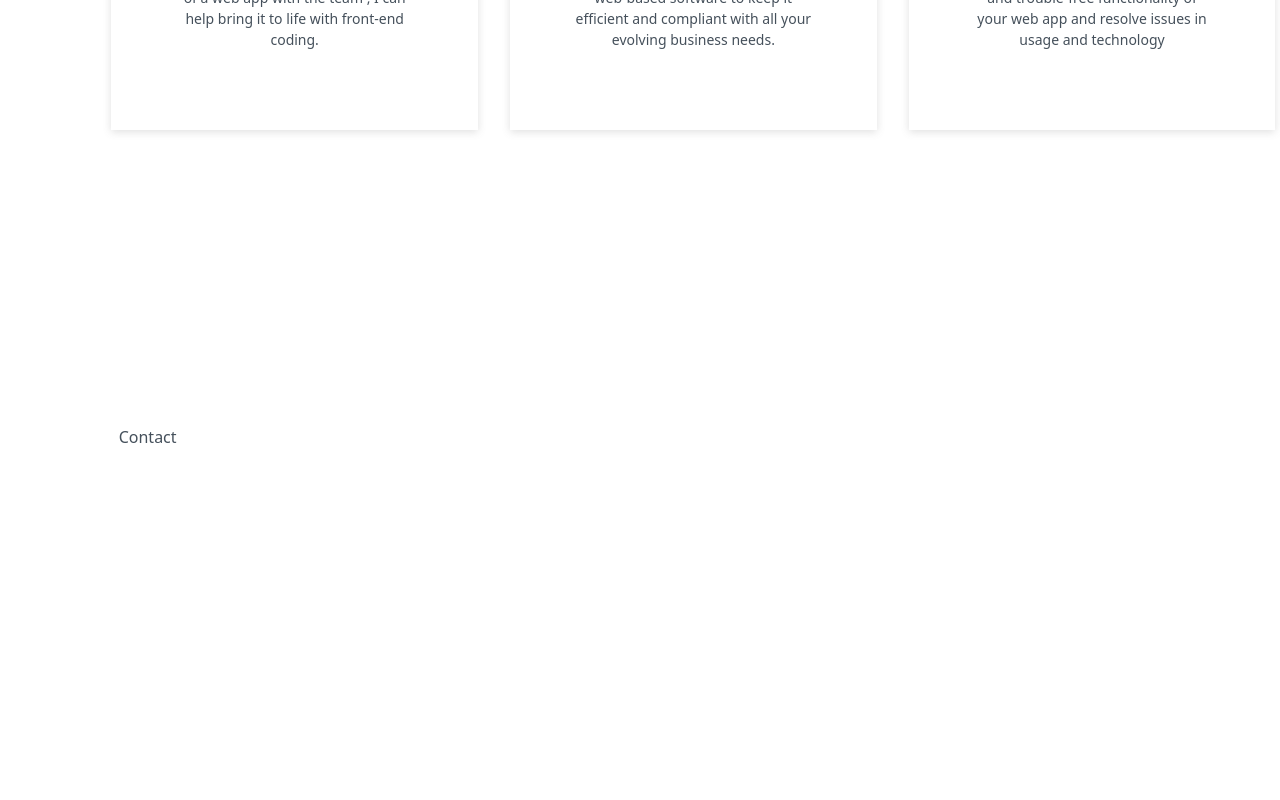
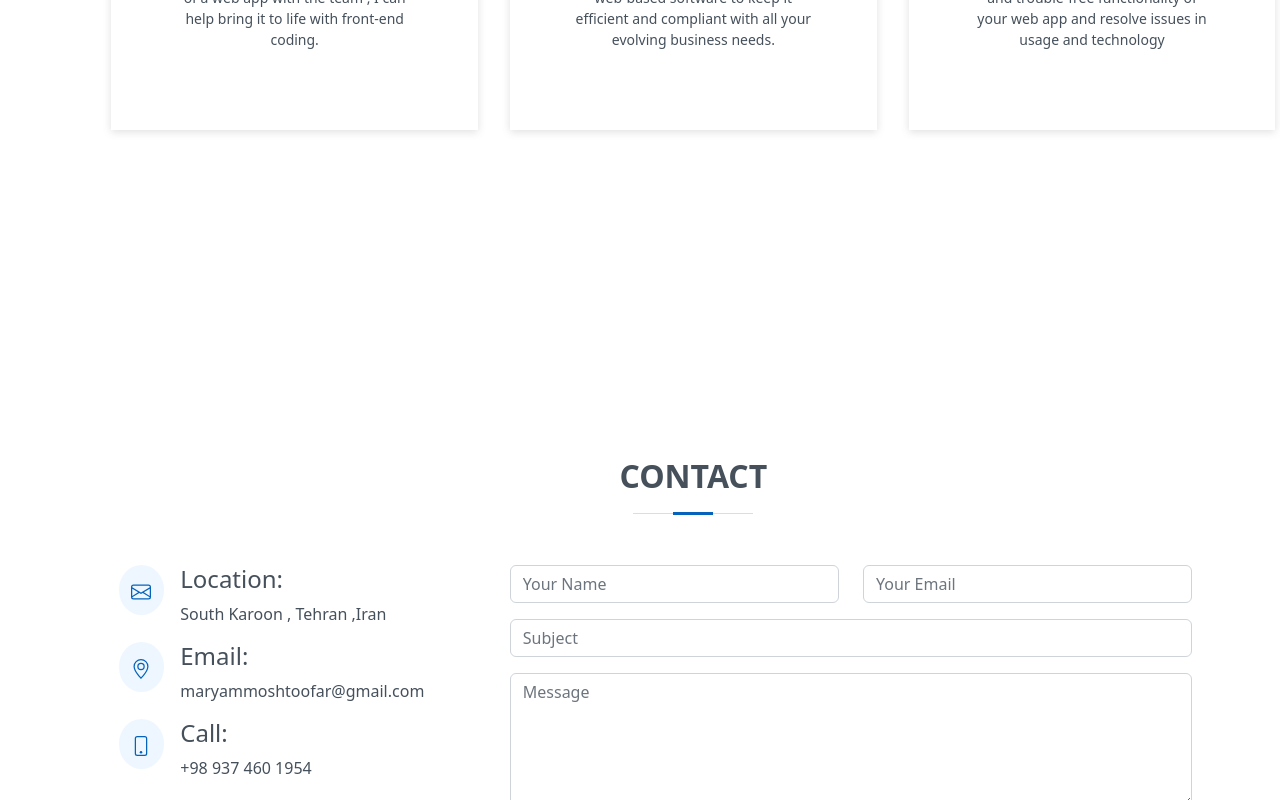
Before and after one commit to maryammoshtoofar/maryammoshtoofar.github.io, a React (Create React App) app: page / in a window 1280 px wide. Shown: the part 2775-3575 px from the top of the page. Before the commit the page ends 3224 px from the top, so only its background shows below. Built offline with nearby package versions, Linux system fonts and the light colour scheme.

Commit message:
UI:add contact section

```diff
--- a/src/assets/styles/custom.scss
+++ b/src/assets/styles/custom.scss
@@ -210,3 +210,42 @@ body {
     font-size: 14px;
   }
 }
+
+.contact {
+  form {
+    display: flex;
+    flex-direction: column;
+    width: 90%;
+    gap: 1rem;
+  }
+
+  .message {
+    display: none;
+  }
+
+  .button-container {
+    margin: auto;
+  }
+
+  button {
+    background-color: $prime-color;
+    padding: 0.5rem 2rem;
+    border-radius: 2rem;
+  }
+
+  .icon-container {
+    background-color: $icon-bg;
+    color: $prime-color;
+    border-radius: 50%;
+    padding: 0.8rem;
+    transition: all 0.5s ease-in-out;
+    &:hover {
+      background-color: $prime-color;
+      color: $white;
+    }
+  }
+  .info {
+    display: flex;
+    gap: 1rem;
+  }
+}
--- /dev/null
+++ b/src/assets/styles/variables.css
@@ -0,0 +1 @@
+/*# sourceMappingURL=variables.css.map */
--- a/src/assets/styles/variables.scss
+++ b/src/assets/styles/variables.scss
@@ -2,6 +2,7 @@ $prime-color: #0563bb;
 $faded-bg: #f2f3f5;
 $text-color: #45505b;
 $white: #fff;
+$icon-bg:#eef7ff;
 $heading-sizze: 50px;
 $height: 50px;
 $accentColor: $prime-color;
--- a/src/sections/about/components/personalDetails.js
+++ b/src/sections/about/components/personalDetails.js
@@ -4,7 +4,7 @@ const PersonalDetails = () => {
   const iconSize = 18;
   const PersonalInfo = {
     Birthday: "27 March 1995",
-    Phone: "+989374601954",
+    Phone: "+98 937 460 1954",
     City: "Tehran",
     Email: "maryammoshtoofar@gmail.com",
     Freelance: "Available",
--- a/src/sections/contact/contact.js
+++ b/src/sections/contact/contact.js
@@ -1,5 +1,113 @@
+import { Col, Row, Button } from "react-bootstrap";
+import { GeoAlt, Envelope, Phone } from "react-bootstrap-icons";
 const Contact = () => {
-  return <div>Contact</div>;
+  const iconSize = 20;
+  const contactInfo = {
+    Location: "South Karoon , Tehran ,Iran",
+    Email: "maryammoshtoofar@gmail.com",
+    Call: "+98 937 460 1954",
+  };
+  const { Location, Email, Call } = contactInfo;
+  return (
+    <section className="section contact">
+      <div className="section-title">
+        <h2>Contact</h2>
+      </div>
+      <Row>
+        <Col className="infos" xs={4}>
+          <div className="info">
+            <div>
+              <div className="icon-container">
+                <Envelope size={iconSize} />
+              </div>
+            </div>
+            <div>
+              <h4>Location:</h4>
+              <p>{Location}</p>
+            </div>
+          </div>
+          <div className="info">
+            <div>
+              <div className="icon-container">
+                <GeoAlt size={iconSize} />
+              </div>
+            </div>
+            <div>
+              <h4>Email:</h4>
+              <p>{Email}</p>
+            </div>
+          </div>
+          <div className="info">
+            <div>
+              <div className="icon-container">
+                <Phone size={iconSize} />
+              </div>
+            </div>
+            <div>
+              <h4>Call:</h4>
+              <p>{Call}</p>
+            </div>
+          </div>
+        </Col>
+        <Col>
+          <form
+            action="forms/contact.php"
+            method="post"
+            role="form"
+            className="php-email-form"
+          >
+            <Row>
+              <Col>
+                <input
+                  type="text"
+                  name="name"
+                  className="form-control"
+                  id="name"
+                  placeholder="Your Name"
+                  required
+                />
+              </Col>
+              <Col>
+                <input
+                  type="email"
+                  className="form-control"
+                  name="email"
+                  id="email"
+                  placeholder="Your Email"
+                  required
+                />
+              </Col>
+            </Row>
+            <input
+              type="text"
+              className="form-control"
+              name="subject"
+              id="subject"
+              placeholder="Subject"
+              required
+            />
+            <textarea
+              className="form-control"
+              name="message"
+              rows="5"
+              placeholder="Message"
+              required
+            ></textarea>
+            <div className="message">
+              <div className="loading">Loading</div>
+              <div className="error-message"></div>
+              <div className="sent-message">
+                Your message has been sent. Thank you!
+              </div>
+            </div>
+            <div className="button-container">
+              <Button type="submit">Send Message</Button>
+            </div>
+          </form>
+        </Col>
+      </Row>
+    </section>
+  );
 };
 
 export default Contact;
```
Also changed, not shown: src/assets/styles/custom.css, 2 other files (tests, documents, lock files or other folders).
